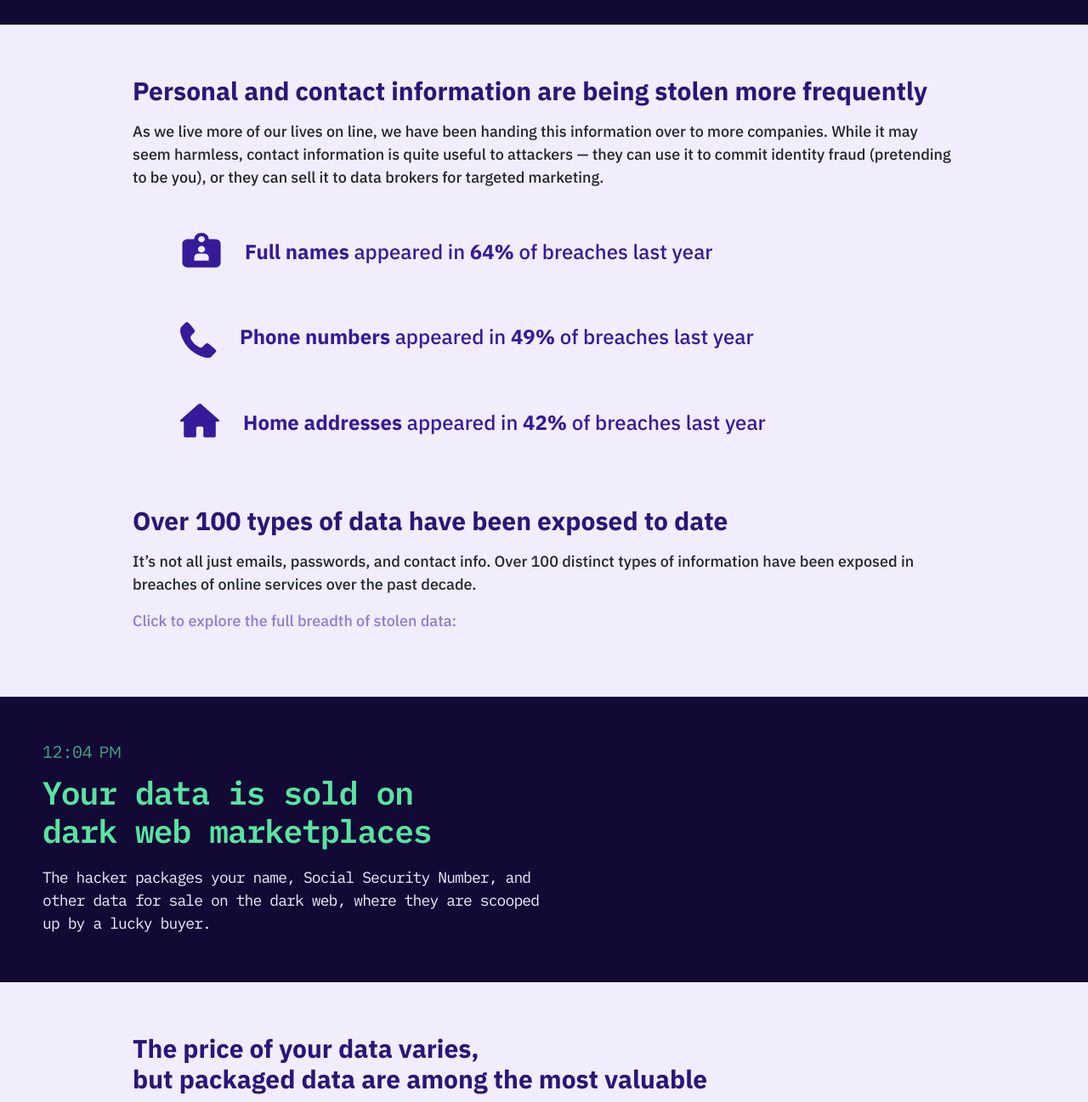
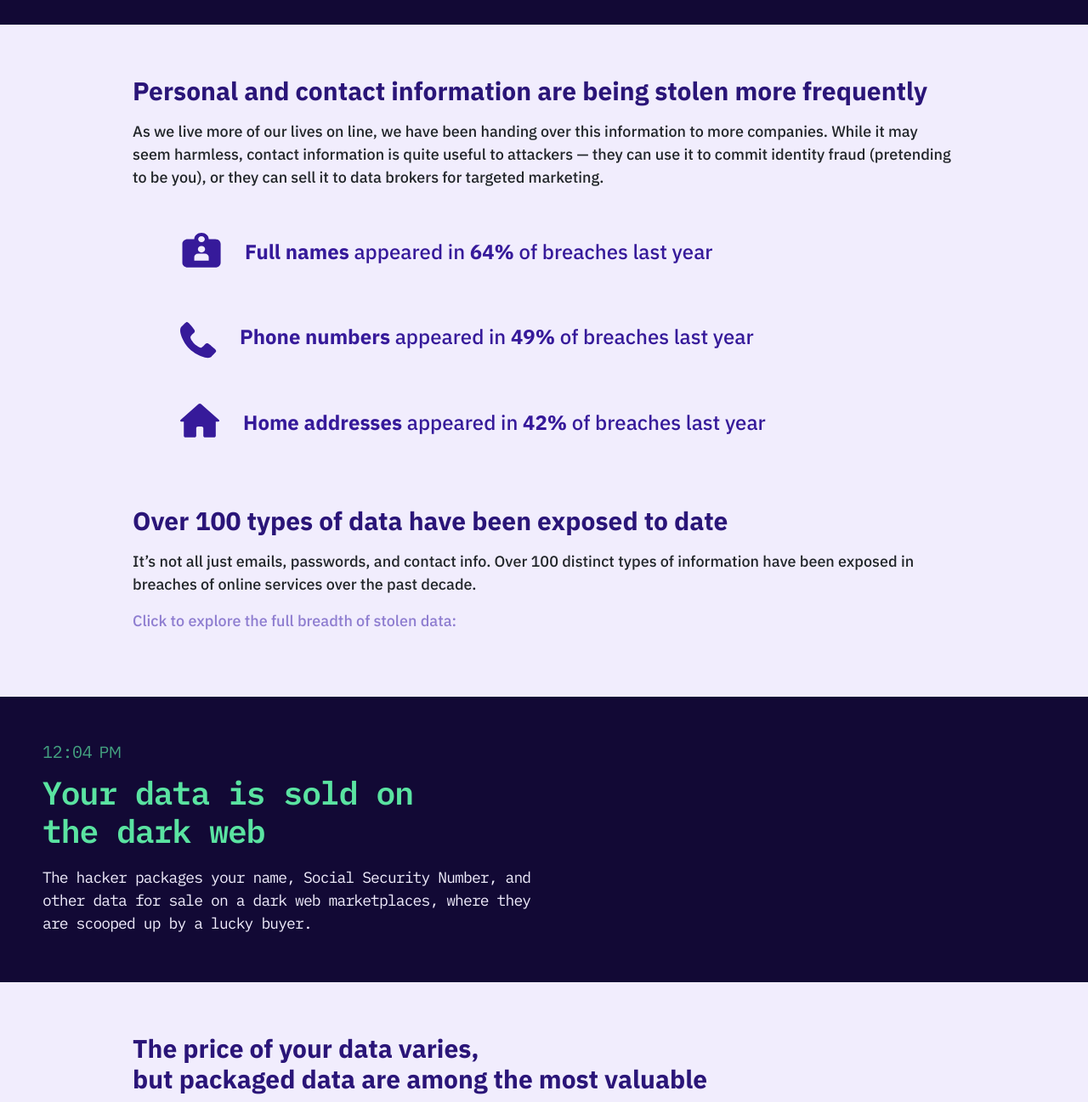
Before and after one commit to chris-ferenci/Hacked, a website: page index.html in a window 1280 px wide. Shown: the part 2996-4293 px from the top of the page at 85% size. Drawn offline with nearby package versions, Linux system fonts and the light colour scheme.

Commit message:
merge unmerged text changes

```diff
--- a/index.html
+++ b/index.html
@@ -209,7 +209,7 @@
 			<!-- DATA STOLEN - BEGIN SECTION CONTENT -->
 			<div class="idb-section-content">
 				<h3 class="idb-event-subsection-title">Personal and contact information are being stolen more frequently</h3>
-				<p>As we live more of our lives on line, we have been handing this information over to more companies. While it may seem harmless, contact information is quite useful to attackers — they can use it to commit identity fraud (pretending to be you), or they can sell it to data brokers for targeted marketing.</p>
+				<p>As we live more of our lives on line, we have been handing over this information to more companies. While it may seem harmless, contact information is quite useful to attackers — they can use it to commit identity fraud (pretending to be you), or they can sell it to data brokers for targeted marketing.</p>
 				<div class="idb-event-bar-chart-caption-row" style="color: #361a9a">
 					<svg width="50px" fill="#361a9a" style="margin-top: -12px" viewBox="0 0 17 14" xmlns="http://www.w3.org/2000/svg">
 						<path fill-rule="evenodd" clip-rule="evenodd" d="M2.96571 2.56842H5.62113C5.62113 1.12375 6.94877 0 8.51807 0C10.0871 0 11.415 1.12363 11.415 2.56842H14.0704C15.2171 2.56842 16.1827 3.37104 16.1827 4.44112V11.9853C16.1827 13.0554 15.2171 13.858 14.0704 13.858H2.9661C1.81943 13.858 0.853859 13.0554 0.853859 11.9853V4.44112C0.853859 3.37104 1.81904 2.56842 2.96571 2.56842ZM8.51788 5.29719C9.30245 5.29719 9.96624 5.88578 9.96624 6.5813C9.96624 7.27689 9.30236 7.86541 8.51788 7.86541C7.73331 7.86541 7.06952 7.27682 7.06952 6.5813C7.06952 5.88571 7.7334 5.29719 8.51788 5.29719ZM7.19024 8.34692H9.84566C10.6905 8.34692 11.4147 8.98897 11.4147 9.73804V11.1292H5.6211V9.73804C5.6211 8.98897 6.34535 8.34692 7.19024 8.34692ZM8.51788 1.33778C9.24205 1.33778 9.84552 1.87282 9.84552 2.56842C9.84552 3.21046 9.24205 3.7455 8.51788 3.7455C7.79371 3.7455 7.19024 3.21046 7.19024 2.56842C7.19024 1.87282 7.79371 1.33778 8.51788 1.33778Z"/>
@@ -247,8 +247,8 @@
 		<section class="idb-event-section idb-section" id="section-4">
 			<div class="idb-event-section-header">
 				<span class="idb-event-section-header-clock">12:04<span class="idb-event-section-header-clock-am-pm">PM</span></span>
-				<h2 class="idb-event-section-header-title">Your data is sold on<br class="d-none d-md-block">dark web marketplaces</h2>
-				<p class="idb-event-section-header-description">The hacker packages your name, Social Security Number, and other data for sale on the dark web, where they are scooped up by a lucky buyer.</p>
+				<h2 class="idb-event-section-header-title">Your data is sold on<br class="d-none d-md-block">the dark web</h2>
+				<p class="idb-event-section-header-description">The hacker packages your name, Social Security Number, and other data for sale on a dark web marketplaces, where they are scooped up by a lucky buyer.</p>
 			</div>
 			<!-- YOUR DATA SOLD - BEGIN SECTION CONTENT -->
 			<div class="idb-section-content">
@@ -414,15 +414,18 @@
 						<div class="idb-team">
 
 							<p>We are graduate students at UC Berkeley passionate about translating complex issues through data visualization.</p>
+
 							<h3 class="idb-event-section-header-description" style="color: #695aa4">Zach</h3>
 							<p>Zach is a Software Engineer studying at the UC Berkeley Department of EECS</p>
 
 							<h3 class="idb-event-section-header-description" style="color: #695aa4">Chris</h3>
 							<p>Chris is a UX Designer studying at the UC Berkeley School of Information<p>
 
-								<h3 class="idb-event-section-header-description" style="color: #695aa4">Michael</h3>
+							<h3 class="idb-event-section-header-description" style="color: #695aa4">Michael</h3>
 							<p>Michael is a Product Manager studying at the UC Berkeley School of Information</p>
+
 						</div>
+
 					</div>
 
 					<div class="column">
```
Also changed, not shown: 3 other files.
